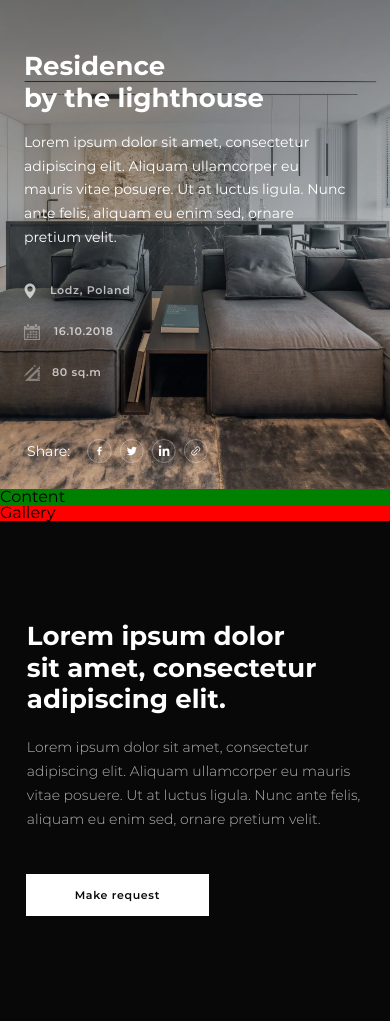
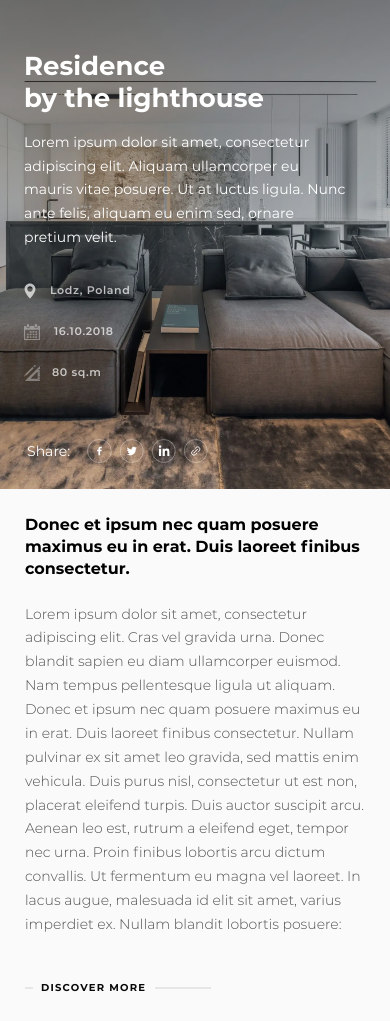
Before and after one commit to FolomieievMaksym/studio, a website: page docs/singleProject.html in a window 390 px wide. Shown: the part 60-1081 px from the top of the page. Drawn offline with Linux system fonts and the light colour scheme; files whose address does not match are found by name.

Commit message:
.content done

```diff
--- a/app/scss/components/singleProject/_singleProjectContent.scss
+++ b/app/scss/components/singleProject/_singleProjectContent.scss
@@ -1,3 +1,51 @@
 .content {
-	background-color: green;
+	padding-top: calc(140 / 1440 * 100%);
+	padding-bottom: calc(139 / 1440 * 100%);
+	padding-left: calc(197 / 1440 * 100%);
+	padding-right: calc(197 / 1440 * 100%);
+	@media (max-width: 1024px) {
+		padding-top: calc(124 / 1024 * 100%);
+		padding-bottom: calc(123 / 1024 * 100%);
+		padding-left: calc(159 / 1024 * 100%);
+		padding-right: calc(159 / 1024 * 100%);
+	}
+	@media (max-width: 768px) {
+		padding-top: calc(104 / 768 * 100%);
+		padding-bottom: calc(103 / 768 * 100%);
+		padding-left: calc(124 / 768 * 100%);
+		padding-right: calc(124 / 768 * 100%);
+	}
+	@media (max-width: 568px) {
+		padding-top: calc(24 / 375 * 100%);
+		padding-bottom: calc(79 / 375 * 100%);
+		padding-left: calc(24 / 375 * 100%);
+		padding-right: calc(24 / 375 * 100%);
+	}
+	&__title4 {
+		margin-bottom: 17px;
+		max-width: 419px;
+		@media (max-width: 768px) {
+			margin-bottom: 23px;
+		}
+	}
+
+	&__text {
+		margin-bottom: 40px;
+		max-width: 715px;
+		color: $textColor1;
+		@media (max-width: 1024px) {
+			max-width: 602px;
+		}
+		@media (max-width: 768px) {
+			margin-bottom: 41px;
+		}
+	}
+	.discover-dark {
+		@media (max-width: 768px) {
+			padding-left: 18px;
+		}
+		@media (max-width: 568px) {
+			padding-left: 16px;
+		}
+	}
 }
--- a/docs/singleProject.html
+++ b/docs/singleProject.html
@@ -164,7 +164,19 @@
 		</ul>
 	</div>
 </section>
-			<section class="content">Content</section>
+			<section class="content">
+	<h4 class="content__title4 title4">Donec et ipsum nec quam posuere maximus eu in erat. Duis laoreet finibus
+		consectetur.
+	</h4>
+	<p class="content__text text">Lorem ipsum dolor sit amet, consectetur adipiscing elit. Cras vel gravida urna. Donec
+		blandit sapien eu diam ullamcorper euismod. Nam tempus pellentesque ligula ut aliquam. Donec et ipsum nec quam
+		posuere maximus eu in erat. Duis laoreet finibus consectetur. Nullam pulvinar ex sit amet leo gravida, sed mattis
+		enim vehicula. Duis purus nisl, consectetur ut est non, placerat eleifend turpis. Duis auctor suscipit arcu.
+		Aenean leo est, rutrum a eleifend eget, tempor nec urna. Proin finibus lobortis arcu dictum convallis. Ut
+		fermentum eu magna vel laoreet. In lacus augue, malesuada id elit sit amet, varius imperdiet ex. Nullam blandit
+		lobortis posuere:</p>
+	<a href="#" class="discover-dark">Discover more</a>
+</section>
 			<section class="gallery">
 	Gallery
 </section>
```
Also changed, not shown: app/components/singleProject/_singleProjectContent.html (+16 -1 lines), docs/css/singleProject.css, docs/css/singleProject.min.css.
